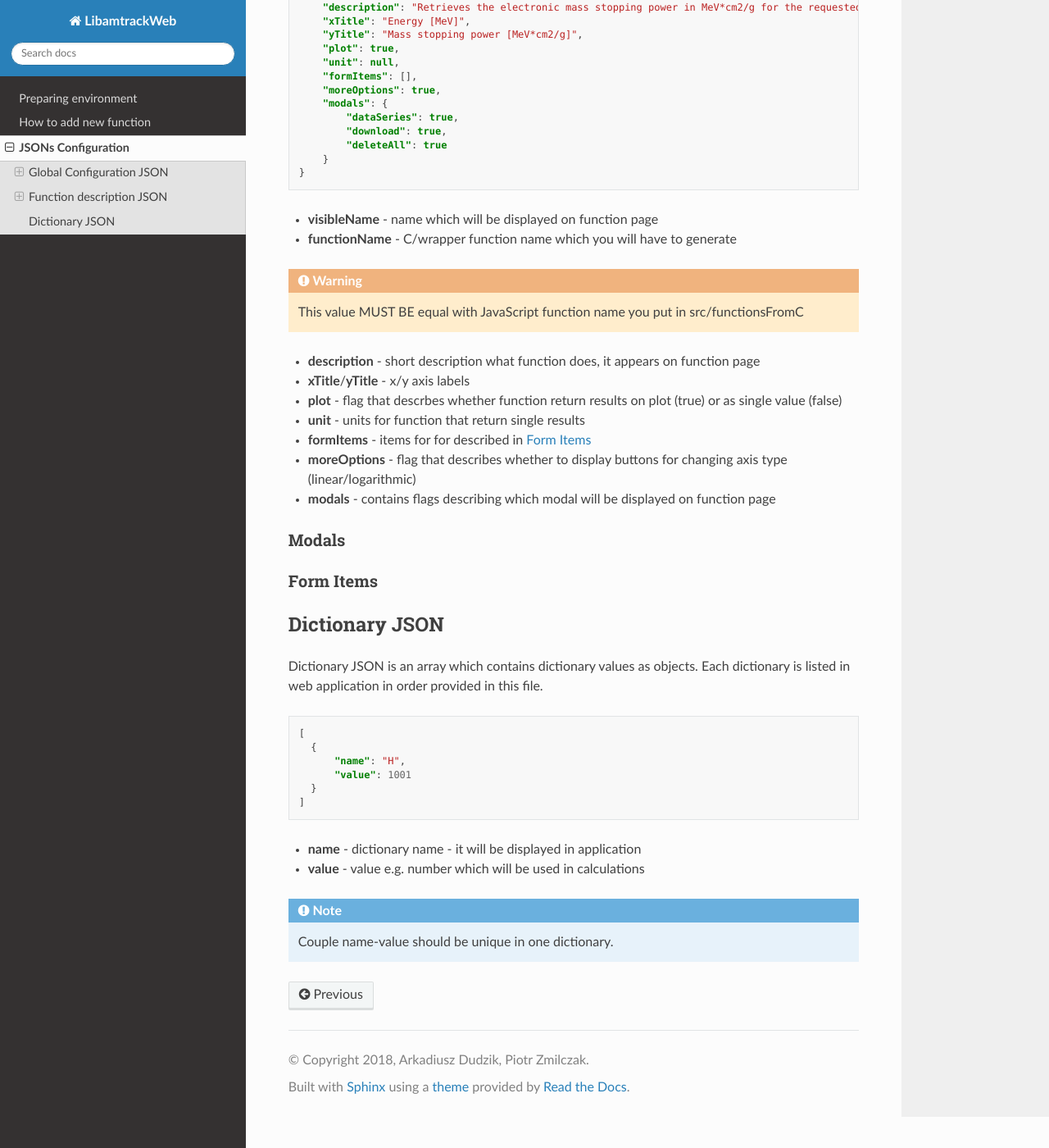
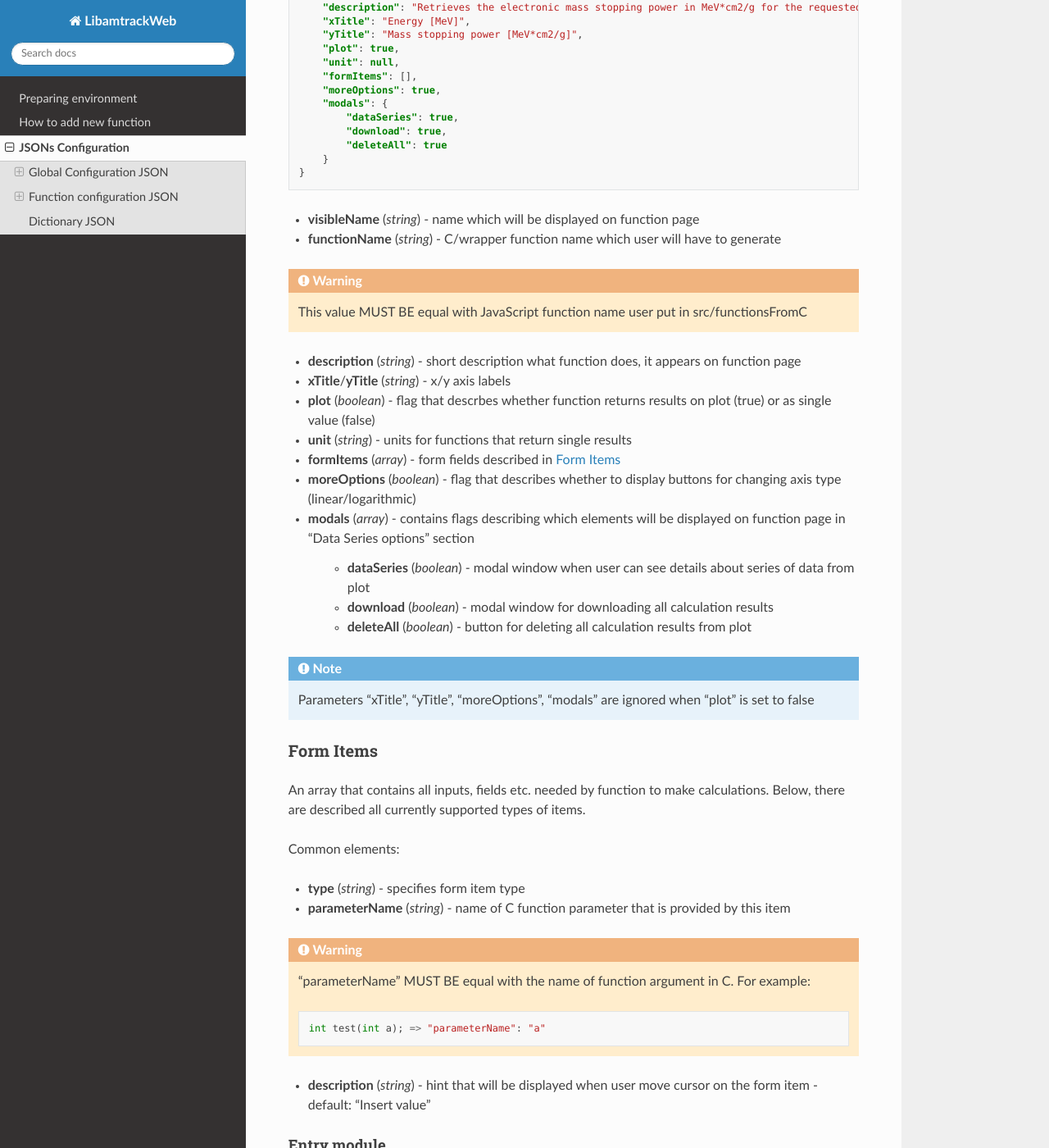
Before and after one commit to libamtrack/web, a Sphinx documentation site: the page built from docs/jsons.rst, in a window 1280 px wide and 1400 px high, scrolled down 2027 px. Shown: the whole window at 82% size. Built offline with Sphinx 7.4.7 and the Read the Docs theme 2.0.0, drawn with Linux system fonts in a browser that asks for light colours; some of the changed text lies outside the part shown.

Commit message:
Finished docs

```diff
--- a/docs/add_function.rst
+++ b/docs/add_function.rst
@@ -4,7 +4,7 @@ How to add new function
 
 If you want to add new function to LibamtrackWeb all you need is to follow this steps:
 
-1. Prepare special JavaScript wrapper function to use compiled from C library function. Use generator `WrapperFunctionGenerator`_.
+1. Prepare special JavaScript wrapper function to use compiled from C library function. Use `JSFunctionGenerator`_ to quickly get wrapper method from C function's signature.
 
 2. Prepare JSON that describes functions and put it in directory */src/static/json/<category_name>/*. See details in :ref:`funjson`.
 
--- a/docs/conf.py
+++ b/docs/conf.py
@@ -174,5 +174,5 @@ epub_exclude_files = ['search.html']
 
 rst_epilog = """
 .. _node.js: https://nodejs.org/en/
-.. _WrapperFunctionGenerator: https://marwin1991.github.io/cToJsFunctionsGenerator/
+.. _JSFunctionGenerator: https://marwin1991.github.io/cToJsFunctionsGenerator/
 """
--- a/docs/jsons.rst
+++ b/docs/jsons.rst
@@ -19,11 +19,11 @@ Global configuration JSON file looks like below
         "dictionaries": [],
     }
 
-* **applicationTitle** - title of web application
+* **applicationTitle** (*string*) - title of web application
 
-* **introText** - short application description displayed in main page
+* **introText** (*string*) - short application description displayed in main page
 
-* **footerText** - footer - text displayed on end section
+* **footerText** (*string*) - footer - text displayed on end section
 
 Categories
 ----------
@@ -55,20 +55,20 @@ Categories is an array that contains functions grouped in theme categories and o
         ]
     }
 
-* **name** - category name which will be displayed in application
+* **name** (*string*) - category name which will be displayed in application
 
-* **style** - customizable CSS for displayed category column on the main page
+* **style** (*string*) - customizable CSS for displayed category column on the main page
 
-* **functionsStyle** - customizable CSS for each function in category column
+* **functionsStyle** (*string*) - customizable CSS for each function in category column
 
 Functions
 ~~~~~~~~~
 
 An array which contains all functions in given category:
 
-* **name** - displayed name for function
+* **name** (*string*) - displayed name for function
 
-* **jsonConfigPath** - path for JSON file which contains function's details. Format: /<category_name>/<function_name>.json
+* **jsonConfigPath** (*string*) - path for JSON file which contains function's details. Format: /<category_name>/<function_name>.json
 
 
 Dictionaries
@@ -87,19 +87,19 @@ An array which contains all dictionary JSONs used by web application
         ]
     }
 
-* **name** - dictionary name which is used in functions JSON
+* **name** (*string*) - dictionary name which is used in functions JSON
 
 .. note:: This name must be equal with the name used in functions configuration JSONs.
 
-* **jsonConfigPath** - path to JSON which contains dictionary values: Format: /dictionaries/<dictionary_name>.json
+* **jsonConfigPath** (*string*) - path to JSON which contains dictionary values: Format: /dictionaries/<dictionary_name>.json
 
 
 .. _funjson:
 
-Function description JSON
-=========================
+Function configuration JSON
+===========================
 
-In this file you can describe all parameters which are needed to generate form for your function.
+In this file user can describe all parameters which are needed to generate form for the function.
 
 .. code-block:: json
 
@@ -121,33 +121,168 @@ In this file you can describe all parameters which are needed to generate form f
     }
 
 
-* **visibleName** - name which will be displayed on function page
+* **visibleName** (*string*) - name which will be displayed on function page
 
-* **functionName** - C/wrapper function name which you will have to generate
+* **functionName** (*string*) - C/wrapper function name which user will have to generate
 
-.. warning:: This value MUST BE equal with JavaScript function name you put in src/functionsFromC
+.. warning:: This value MUST BE equal with JavaScript function name user put in src/functionsFromC
 
-* **description** - short description what function does, it appears on function page
+* **description** (*string*) - short description what function does, it appears on function page
 
-* **xTitle**/**yTitle** - x/y axis labels
+* **xTitle**/**yTitle** (*string*) - x/y axis labels
 
-* **plot** - flag that descrbes whether function return results on plot (true) or as single value (false)
+* **plot** (*boolean*) - flag that descrbes whether function returns results on plot (true) or as single value (false)
 
-* **unit** - units for function that return single results
+* **unit** (*string*) - units for functions that return single results
 
-* **formItems** - items for for described in :ref:`formitems`
+* **formItems** (*array*) - form fields described in :ref:`formitems`
 
-* **moreOptions** - flag that describes whether to display buttons for changing axis type (linear/logarithmic)
+* **moreOptions** (*boolean*) - flag that describes whether to display buttons for changing axis type (linear/logarithmic)
 
-* **modals** - contains flags describing which modal will be displayed on function page
+* **modals** (*array*) - contains flags describing which elements will be displayed on function page in "Data Series options" section
 
-Modals
-------
+    * **dataSeries** (*boolean*) - modal window when user can see details about series of data from plot
+
+    * **download** (*boolean*) - modal window for downloading all calculation results
+
+    * **deleteAll** (*boolean*) - button for deleting all calculation results from plot
+
+.. note:: Parameters "xTitle", "yTitle", "moreOptions", "modals" are ignored when "plot" is set to false
+
 
 .. _formitems:
 
 Form Items
 ----------
+
+An array that contains all inputs, fields etc. needed by function to make calculations. Below, there are described all currently supported
+types of items.
+
+Common elements:
+
+* **type** (*string*) - specifies form item type
+
+* **parameterName** (*string*) - name of C function parameter that is provided by this item
+
+.. warning:: "parameterName" MUST BE equal with the name of function argument in C. For example:
+    ::
+
+        int test(int a); => "parameterName": "a"
+
+* **description** (*string*) - hint that will be displayed when user move cursor on the form item - default: "Insert value"
+
+
+Entry module
+~~~~~~~~~~~~
+
+It is a collection of simple form fields that allows to generate a serie of numbers.
+
+.. code-block:: json
+
+    {
+      "type": "entry_module",
+      "parameterName": "E_MeV_u",
+      "startholder": "1",
+      "endholder": "1000",
+      "intervalType": "step",
+      "validations": {
+            "type": "float",
+            "min": "0.0001",
+            "max": "10000"
+      }
+    }
+
+* **startholder** (*float/string*) - initial value for "Start" input
+
+* **endholder** (*float/string*) - initial value for "End" input
+
+* **intervalType** (*string*, ["step", "pointsNo"]) - default value for "Generate" block - default: "step"
+
+* **validations** (*array*) - array with validation rules for "Start" and "End" inputs
+
+    * **type** (*string*, ["float", "int"]) - number format value - default: "float"
+
+    * **min** (*float/int/string*) - minimal value for inputs
+
+    * **max** (*float/int/string*) - maximum value for inputs
+
+
+Input
+~~~~~
+
+Single input item that allows insert single number.
+
+.. code-block:: json
+
+    {
+      "type": "input",
+      "parameterName": "beta",
+      "label": "Beta",
+      "placeholder": "0.1",
+      "defaultValue": 0.1,
+      "validations": {
+            "type": "float",
+            "min": "0.000001",
+            "max": "0.999999"
+      }
+    }
+
+* **label** (*string*) - name of field visible for user
+
+* **placeholder** (*string*) - value visible when field is empty
+
+* **defaultValue** (*float/int*) - field initial value
+
+* **validations** (*array*) - field validation rules
+
+    * **type** (*string*, ["float", "int"]) - number format value - default: "float"
+
+    * **min** (*float/int/string*) - input minimal value
+
+    * **max** (*float/int/string*) - input value
+
+
+Plot type
+~~~~~~~~~
+
+Radio button that allows to determine if plot will be display as point or line. It doesn't have "parameterName" property and
+will be ignored when function doesn't return result as plot.
+
+.. code-block:: json
+
+    {
+      "type": "plot_type",
+      "visible": true,
+      "defaultValue": "points"
+    }
+
+* **visible** (*boolean*) - determines whether this item is visible or not
+
+* **defaultValue** (*string*, ["lines", "points"]) - initial plot type - default: "points"
+
+
+Select
+~~~~~~
+
+Item that allows user to choose some values from list. Lists are provided as :ref:`dictjson`.
+
+.. code-block:: json
+
+    {
+      "type": "select",
+      "parameterName": "material_no",
+      "label": "Material",
+      "values": "materials",
+      "defaultValue": 1,
+      "description": "Choose material type"
+    }
+
+* **label** (*string*) - name of field visible for user
+
+* **values** (*string*) - dictionary name from :ref:`gcjson`
+
+* **defaultValue** (*float/int*) - initial value from dictionary object (from property "value")
+
 
 .. _dictjson:
 
```
